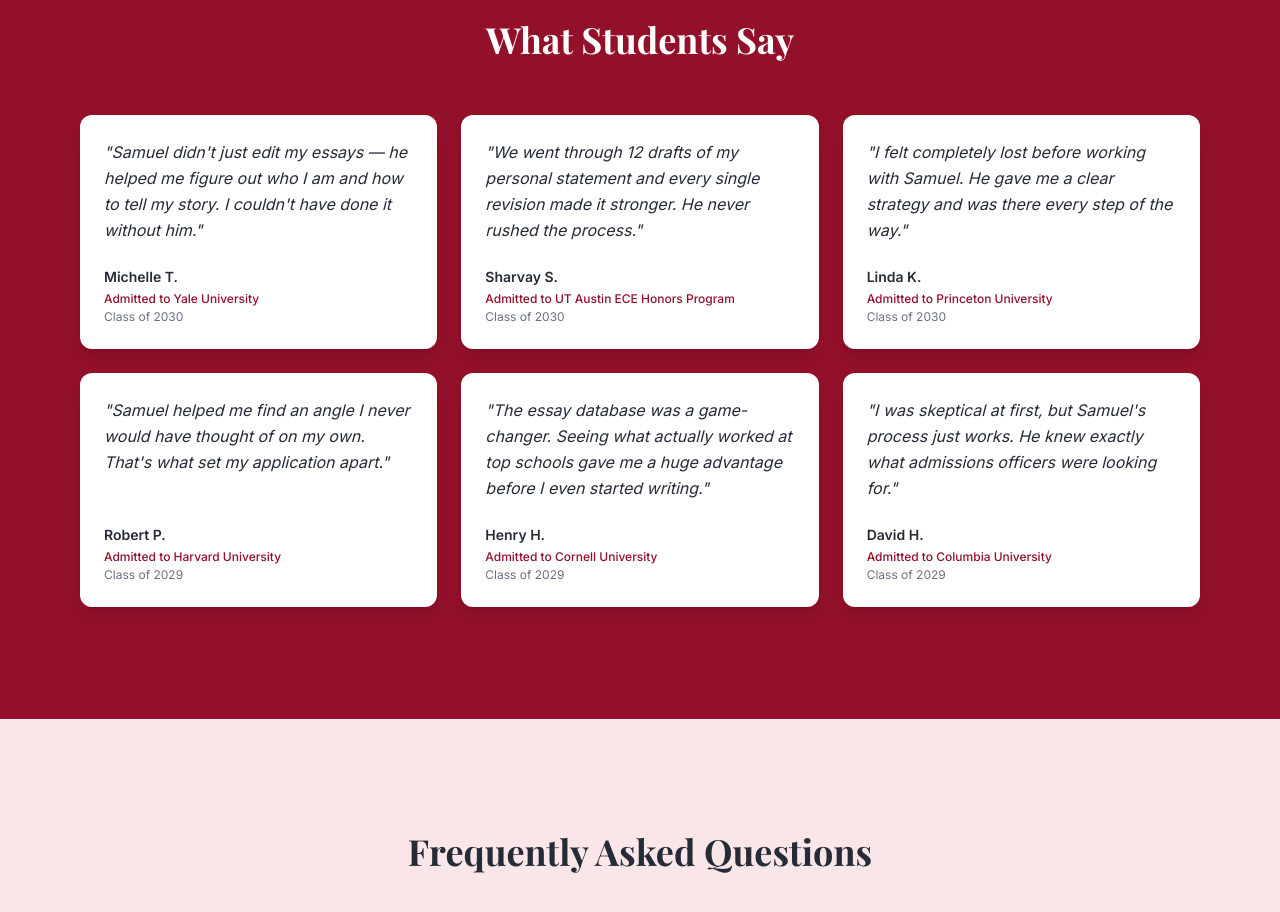
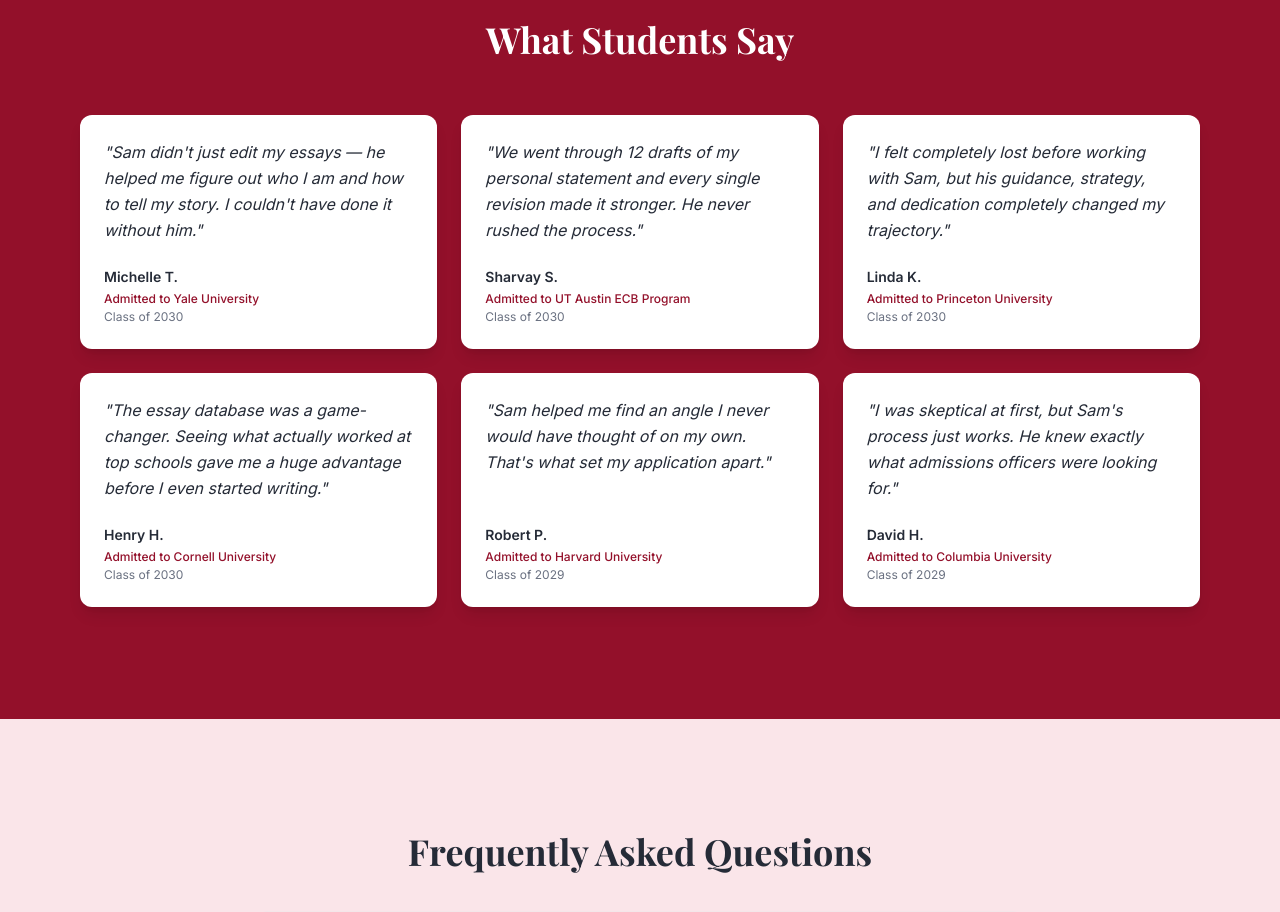
Before and after one commit to Samsamweb/limitless-steps-admit, a React (Vite) app: page / in a window 1280 px wide. Shown: the part 4260-5172 px from the top of the page. Built offline with nearby package versions, Linux system fonts and the light colour scheme; the HTML template or start-up script is replaced by a standard one; a web font is replaced by a local one.

Commit message:
Changes
Co-authored-by: Samsamweb <261492731+Samsamweb@users.noreply.github.com>

```diff
--- a/src/components/TestimonialsSection.tsx
+++ b/src/components/TestimonialsSection.tsx
@@ -1,7 +1,7 @@
 const testimonials = [
   // Class of 2030
   {
-    quote: "Samuel didn't just edit my essays — he helped me figure out who I am and how to tell my story. I couldn't have done it without him.",
+    quote: "Sam didn't just edit my essays — he helped me figure out who I am and how to tell my story. I couldn't have done it without him.",
     student: "Michelle T.",
     outcome: "Admitted to Yale University",
     classYear: "Class of 2030",
@@ -9,30 +9,30 @@ const testimonials = [
   {
     quote: "We went through 12 drafts of my personal statement and every single revision made it stronger. He never rushed the process.",
     student: "Sharvay S.",
-    outcome: "Admitted to UT Austin ECE Honors Program",
+    outcome: "Admitted to UT Austin ECB Program",
     classYear: "Class of 2030",
   },
   {
-    quote: "I felt completely lost before working with Samuel. He gave me a clear strategy and was there every step of the way.",
+    quote: "I felt completely lost before working with Sam, but his guidance, strategy, and dedication completely changed my trajectory.",
     student: "Linda K.",
     outcome: "Admitted to Princeton University",
     classYear: "Class of 2030",
   },
+  {
+    quote: "The essay database was a game-changer. Seeing what actually worked at top schools gave me a huge advantage before I even started writing.",
+    student: "Henry H.",
+    outcome: "Admitted to Cornell University",
+    classYear: "Class of 2030",
+  },
   // Class of 2029
   {
-    quote: "Samuel helped me find an angle I never would have thought of on my own. That's what set my application apart.",
+    quote: "Sam helped me find an angle I never would have thought of on my own. That's what set my application apart.",
     student: "Robert P.",
     outcome: "Admitted to Harvard University",
     classYear: "Class of 2029",
   },
   {
-    quote: "The essay database was a game-changer. Seeing what actually worked at top schools gave me a huge advantage before I even started writing.",
-    student: "Henry H.",
-    outcome: "Admitted to Cornell University",
-    classYear: "Class of 2029",
-  },
-  {
-    quote: "I was skeptical at first, but Samuel's process just works. He knew exactly what admissions officers were looking for.",
+    quote: "I was skeptical at first, but Sam's process just works. He knew exactly what admissions officers were looking for.",
     student: "David H.",
     outcome: "Admitted to Columbia University",
     classYear: "Class of 2029",
```
